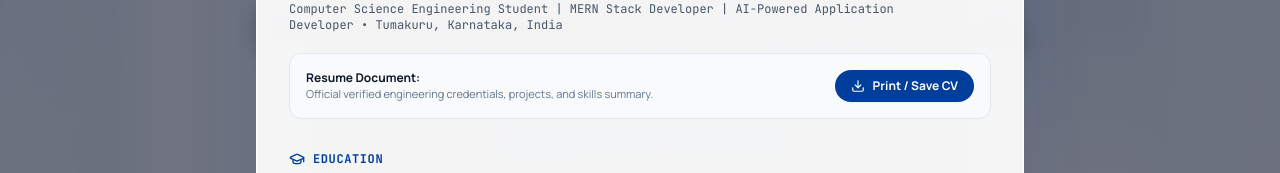
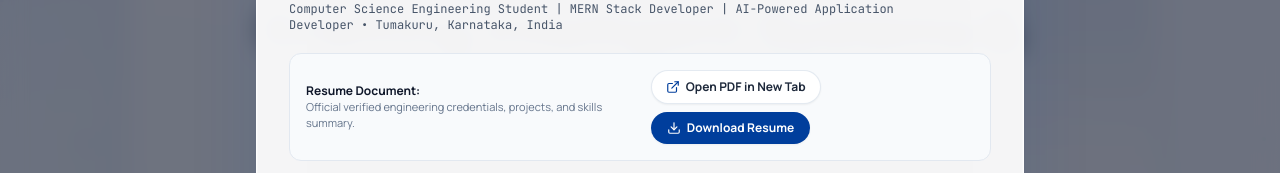
Before and after one commit to MohammedAffan-786/Portfolio, a Next.js app: page / in a window 1280 px wide. Both pictures are taken after a click on the button "View Verified CV". Shown: the part 160-333 px from the top of the page. Built offline with nearby package versions, Linux system fonts and the light colour scheme; no server answers.

Commit message:
feat: update resume with official document from Google Drive

```diff
--- a/src/components/resume/ResumeModal.tsx
+++ b/src/components/resume/ResumeModal.tsx
@@ -2,7 +2,7 @@
 
 import React, { useEffect, useState } from "react";
 import { motion, AnimatePresence } from "framer-motion";
-import { X, Download, FileText, GraduationCap, Code } from "lucide-react";
+import { X, Download, FileText, GraduationCap, Code, ExternalLink } from "lucide-react";
 import type { ProfileData, EducationData, SkillsData } from "@/types";
 
 interface ResumeModalProps {
@@ -106,29 +106,29 @@ export function ResumeModal({ isOpen, onClose, profile, education, skills }: Res
                 )}
               </div>
 
-              <div className="flex gap-2">
-                {hasCustomPdf ? (
+              <div className="flex flex-wrap items-center gap-2">
+                <motion.a
+                  whileHover={{ scale: 1.04 }}
+                  whileTap={{ scale: 0.96 }}
+                  href="/affan-resume.pdf"
+                  target="_blank"
+                  rel="noopener noreferrer"
+                  className="inline-flex items-center gap-1.5 px-3.5 py-2 text-xs font-bold text-slate-800 bg-white hover:bg-slate-50 border border-slate-200/90 rounded-full transition-colors shadow-sm"
+                >
+                  <ExternalLink className="w-3.5 h-3.5 text-[#003e9c]" />
+                  Open PDF in New Tab
+                </motion.a>
+
                 <motion.a
                   whileHover={{ scale: 1.04 }}
                   whileTap={{ scale: 0.96 }}
                   href="/affan-resume.pdf"
                   download="Mohammed_Affan_Resume.pdf"
-                    className="inline-flex items-center gap-2 px-4 py-2 text-xs font-bold text-white bg-[#003e9c] hover:bg-[#0052cc] rounded-full transition-colors shadow-sm"
+                  className="inline-flex items-center gap-1.5 px-4 py-2 text-xs font-bold text-white bg-[#003e9c] hover:bg-[#0052cc] rounded-full transition-colors shadow-sm"
                 >
                   <Download className="w-3.5 h-3.5" />
-                    Download PDF
+                  Download Resume
                 </motion.a>
-                ) : (
-                  <motion.button
-                    whileHover={{ scale: 1.04 }}
-                    whileTap={{ scale: 0.96 }}
-                    onClick={() => window.print()}
-                    className="inline-flex items-center gap-2 px-4 py-2 text-xs font-bold text-white bg-[#003e9c] hover:bg-[#0052cc] rounded-full transition-colors shadow-sm"
-                  >
-                    <Download className="w-3.5 h-3.5" />
-                    Print / Save CV
-                  </motion.button>
-                )}
               </div>
             </div>
 
```
Also changed, not shown: 1 other file (tests, documents, lock files or other folders). Lines whose indentation alone changed are shown as unchanged.
